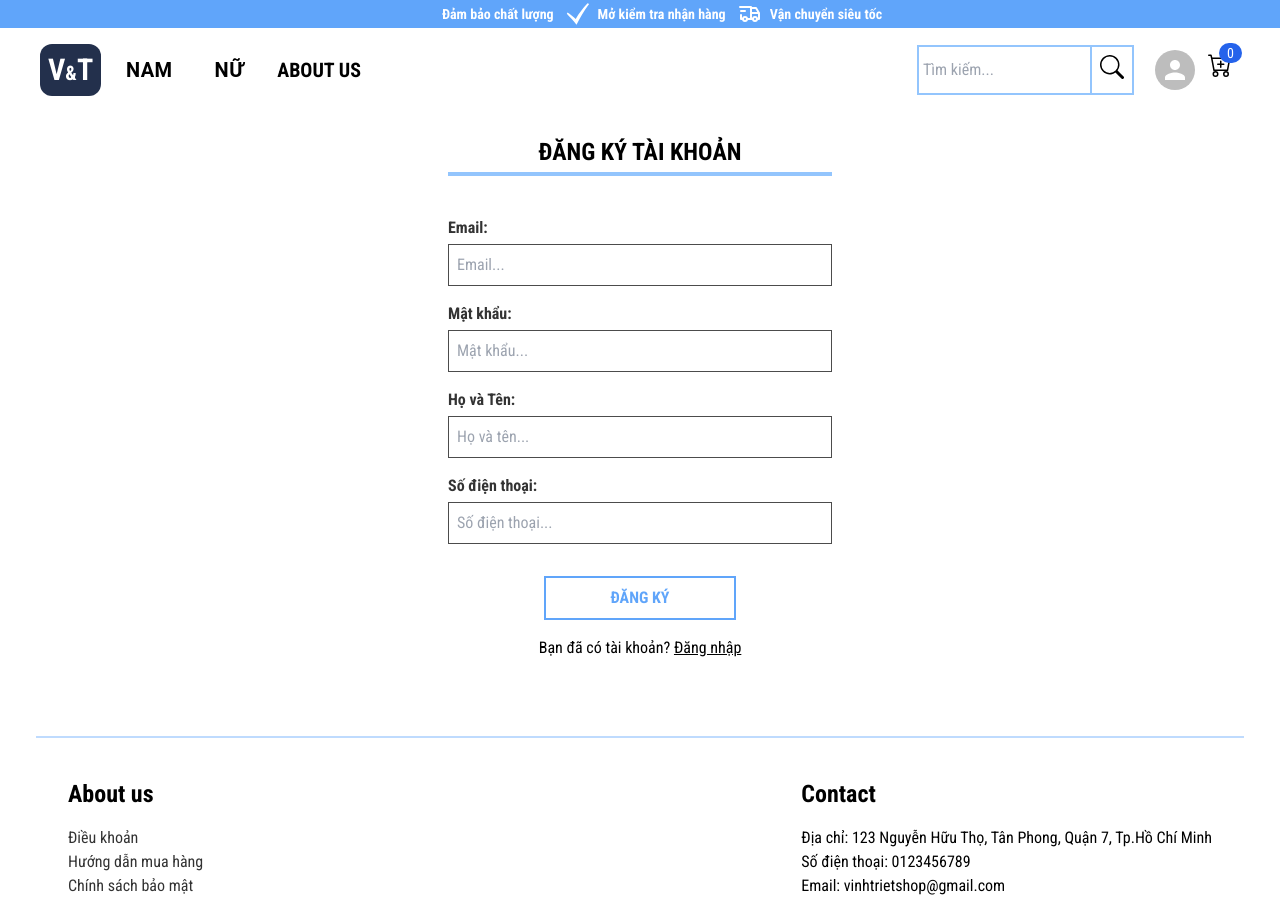
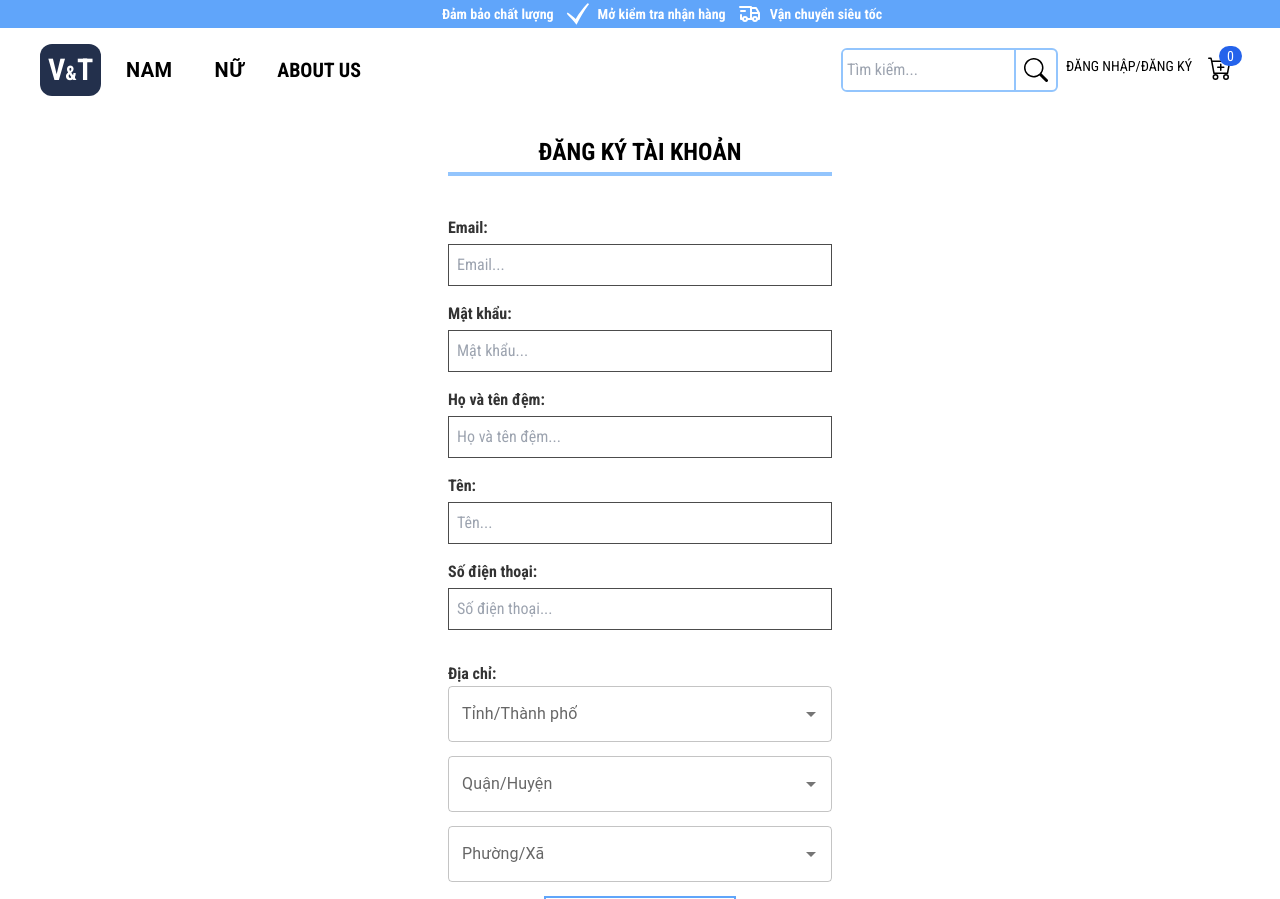
Before and after one commit to phanchivinh/online-shop, a React (Create React App) app: page /register in a window 1280 px wide. Shown: the top 899 px of the page. Built offline with nearby package versions, Linux system fonts and the light colour scheme; no server answers; some icons are missing.

Commit message:
[NOTDONE] fix pagination & address api bugs

```diff
--- a/src/components/Cart.jsx
+++ b/src/components/Cart.jsx
@@ -49,7 +49,7 @@ const Cart = (props, cartRef) => {
         <span className='font-semibold'>Tổng cộng:</span>
         <span>1.000.000 đ</span>
       </div>
-      <Link to="/cart"><button className='flex gap-4 items-center justify-center p-3 text-white font-bold w-full bg-blue-500 cursor-pointer'>THANH TOÁN</button></Link>
+      <Link onClick={() => setOpenCart(false)} to="/cart"><button className='flex gap-4 items-center justify-center p-3 text-white font-bold w-full bg-blue-500 cursor-pointer'>THANH TOÁN</button></Link>
     </div>
   )
 }
--- a/src/components/Category.jsx
+++ b/src/components/Category.jsx
@@ -12,7 +12,7 @@ const Category = () => {
       <div className='font-playfairDisplay flex flex-col justify-center items-center md:flex-row gap-10 '>
         {/* Women category */}
         <div className='relative flex-1 before:absolute before:top-0 before:left-0 hover:before:bg-black/50 before:pointer-events-none before:z-[1] before:w-full before:h-full before:transition before:duration-300 '>
-          <Link to='/products/women' className=''>
+          <Link to='/products/women/1' className=''>
             <img src={categoryBanners.womenBanner} alt='women-category' className='w-80 sm:w-full h-full object-cover' />
             <div className='z-[2] absolute text-white top-[50%] translate-y-[-50%] left-5 right-5 text-center'>
               <h1 className='text-2xl font-bold mb-3 lg:text-4xl'>Women's Collection</h1>
@@ -22,7 +22,7 @@ const Category = () => {
         </div>
         {/* Men category */}
         <div className='relative flex-1 before:absolute before:top-0 before:left-0 hover:before:bg-black/50 before:pointer-events-none before:z-[1] before:w-full before:h-full before:transition before:duration-300 '>
-          <Link to='/products/men' className=''>
+          <Link to='/products/men/1' className=''>
             <img src={categoryBanners.menBanner} alt='men-category' className='w-80 sm:w-full h-full object-cover' />
             <div className='z-[2] absolute text-white top-[50%] translate-y-[-50%] left-5 right-5 text-center'>
               <h1 className='text-2xl font-bold mb-3 xl:text-4xl'>Men's Collection</h1>
--- a/src/components/Navbar.jsx
+++ b/src/components/Navbar.jsx
@@ -122,16 +122,16 @@ const Navbar = () => {
         {/* Right */}
         <div className='flex'>
           {/* search box */}
-          <div className='hidden md:flex border-2 border-blue-300'>
+          <div className='hidden md:flex border-2 border-blue-300 rounded-md overflow-hidden'>
             <input type='text' placeholder='Tìm kiếm...' className='outline-none px-1 border-r-2 border-r-blue-300' />
-            <div className='m-2 text-2xl hover:text-blue-500 cursor-pointer'><BsSearch /></div>
+            <div className='w-full h-full p-2 text-2xl hover:bg-blue-500 hover:text-white duration-150 cursor-pointer'><BsSearch /></div>
           </div>
           {/* User */}
           {/* {location.state.fullName && <span>{location.state.fullName}</span>} */}
-          {/* <Link to='/login' className='hidden md:block m-2 text-sm hover:text-blue-500 cursor-pointer'>
+          <Link to='/login' className='hidden md:block m-2 text-sm hover:text-blue-500 cursor-pointer'>
             ĐĂNG NHẬP/ĐĂNG KÝ
-          </Link> */}
-          <div>
+          </Link>
+          {/* <div>
             <Tooltip title="Account Setting">
               <IconButton
                 onClick={handleUserClick}
@@ -164,7 +164,7 @@ const Navbar = () => {
                 Đăng xuất
               </MenuItem>
             </Menu>
-          </div>
+          </div> */}
 
           {/* Cart */}
           <div className='m-2 text-2xl relative hover:text-blue-500 cursor-pointer' onClick={() => cartRef.current.setOpenCart(true)}>
--- a/src/pages/Login.jsx
+++ b/src/pages/Login.jsx
@@ -11,7 +11,7 @@ const Login = () => {
   const onSignIn = async (e) => {
     e.preventDefault();
     try {
-      await axios.post("http://localhost:5000/api/auth/login", {
+      await axios.post("https://shopping-back-end.minhtriet.dev/api/v1/auth/user/sign-in", {
         email,
         password
       }).then(res => {
--- a/src/pages/Products.jsx
+++ b/src/pages/Products.jsx
@@ -28,7 +28,6 @@ const Products = () => {
   const [currentProducts, setCurrentProducts] = useState([]);
   const [currentPage, setCurrentPage] = useState(1);
   const [totalPages, setTotalPages] = useState(0);
-
   const handlePageNumberChange = (event, value) => {
     setCurrentPage(value);
   }
@@ -47,7 +46,8 @@ const Products = () => {
   }, []);
 
   useEffect(() => {
-    const startIndex = (currentPage - 1) * NUMBER_OF_ITEMS || 0;
+    debugger
+    const startIndex = (currentPage - 1) * NUMBER_OF_ITEMS;
     const endIndex = startIndex + 20;
     setCurrentProducts(products.slice(startIndex, endIndex))
 
--- a/src/pages/Register.jsx
+++ b/src/pages/Register.jsx
@@ -1,31 +1,74 @@
-import React, { useState } from 'react'
+import React, { useEffect, useState } from 'react'
 import { Link } from 'react-router-dom'
 import axios from 'axios'
 import { FaFacebookF, FaGooglePlusG } from 'react-icons/fa'
+import { Autocomplete, TextField } from '@mui/material'
 
 const Register = () => {
   const [email, setEmail] = useState("")
   const [password, setPassword] = useState("")
-  const [fullName, setFullName] = useState("")
+  const [firstName, setFirstName] = useState("")
+  const [lastName, setLastName] = useState("")
   const [phoneNumber, setPhoneNumber] = useState("")
+  const [selectedProvince, setSelectedProvince] = useState(null)
+  const [selectedDistrict, setSelectedDistrict] = useState(null)
+  const [selectedWard, setSelectedWard] = useState(null)
 
+  // Address Options
+  const [provinceOptions, setProvinceOptions] = useState([])
+  const [districtOptions, setDistrictOptions] = useState([])
+  const [wardOptions, setWardOptions] = useState([])
+
+  /* -------------------------------- */
+  const top100Films = [
+    { label: 'The Shawshank Redemption', year: 1994 },
+    { label: 'The Godfather', year: 1972 },
+    { label: 'The Godfather: Part II', year: 1974 },
+    { label: 'The Dark Knight', year: 2008 },
+    { label: '12 Angry Men', year: 1957 },
+    { label: "Schindler's List", year: 1993 },
+    { label: 'Pulp Fiction', year: 1994 }
+  ]
   const onSignUp = async (e) => {
     e.preventDefault();
     try {
       await axios.post("http://localhost:5000/api/auth/register", {
         email,
         password,
-        fullName,
+        firstName,
+        lastName,
         phoneNumber
       }).then(res => {
         if (res.data) {
           console.log(res.data)
+          debugger
         }
       })
     } catch (err) {
       console.log(err)
     }
   }
+
+  //useEffect to fetch Provinces
+  useEffect(() => {
+    const getProvinceData = async () => {
+      try {
+        const resData = await axios.get('https://provinces.open-api.vn/api/p/').then(res => res.data)
+        const provinces = resData.map(item => ({
+          label: item.name,
+          code: item.code
+        }))
+        setProvinceOptions(provinces)
+      } catch (error) {
+        console.log(error)
+      }
+    }
+    getProvinceData()
+  }, [])
+
+  //TODO - handle change here
+
+  /* -------------------------------- */
   return (
     <div className='flex justify-center pt-6'>
       <form>
@@ -46,13 +89,55 @@ const Register = () => {
           </div>
           {/* Full name Input */}
           <div className='flex flex-col gap-1 mb-4'>
-            <label htmlFor='name' className='font-bold text-black/80'>Họ và Tên:</label>
-            <input type='text' value={fullName} id='name' onChange={(e) => setFullName(e.target.value)} placeholder='Họ và tên...' className='border border-black/70 focus:border-black p-2' />
+            <label htmlFor='name' className='font-bold text-black/80'>Họ và tên đệm:</label>
+            <input type='text' value={firstName} id='name' onChange={(e) => setFirstName(e.target.value)} placeholder='Họ và tên đệm...' className='border border-black/70 focus:border-black p-2' />
+          </div>
+          <div className='flex flex-col gap-1 mb-4'>
+            <label htmlFor='name' className='font-bold text-black/80'>Tên:</label>
+            <input type='text' value={lastName} id='name' onChange={(e) => setLastName(e.target.value)} placeholder='Tên...' className='border border-black/70 focus:border-black p-2' />
           </div>
           {/* Phone Number Field */}
           <div className='flex flex-col gap-1 mb-8'>
             <label htmlFor='phone' className='font-bold text-black/80'>Số điện thoại:</label>
             <input type='text' value={phoneNumber} id='phone' onChange={(e) => setPhoneNumber(e.target.value)} placeholder='Số điện thoại...' className='border border-black/70 focus:border-black p-2' />
+          </div>
+
+          <div>
+            <label htmlFor='phone' className='font-bold text-black/80'>Địa chỉ:</label>
+            <div>
+              <Autocomplete
+                disablePortal
+                id="province-box"
+                options={provinceOptions}
+                value={selectedProvince}
+                onChange={(event, value) => setSelectedProvince(value.label)}
+                sx={{ height: 70 }}
+                renderInput={(params) => <TextField {...params} label="Tỉnh/Thành phố" />}
+              />
+              <Autocomplete
+                disablePortal
+                id="dítrict-box"
+                options={districtOptions}
+                value={selectedDistrict}
+                onChange={(event, value) => setSelectedDistrict(value.label)}
+                sx={{ height: 70 }}
+                renderInput={(params) => <TextField {...params} label="Quận/Huyện" />}
+              />
+            </div>
+            <div>
+              <Autocomplete
+                disablePortal
+                id="ward-box"
+                options={wardOptions}
+                value={selectedWard}
+                onChange={(event, value) => setSelectedWard(value.label)}
+                sx={{ height: 70 }}
+                renderInput={(params) => <TextField {...params} label="Phường/Xã" />}
+              />
+            </div>
+            <div>
+
+            </div>
           </div>
         </div>
 
```
